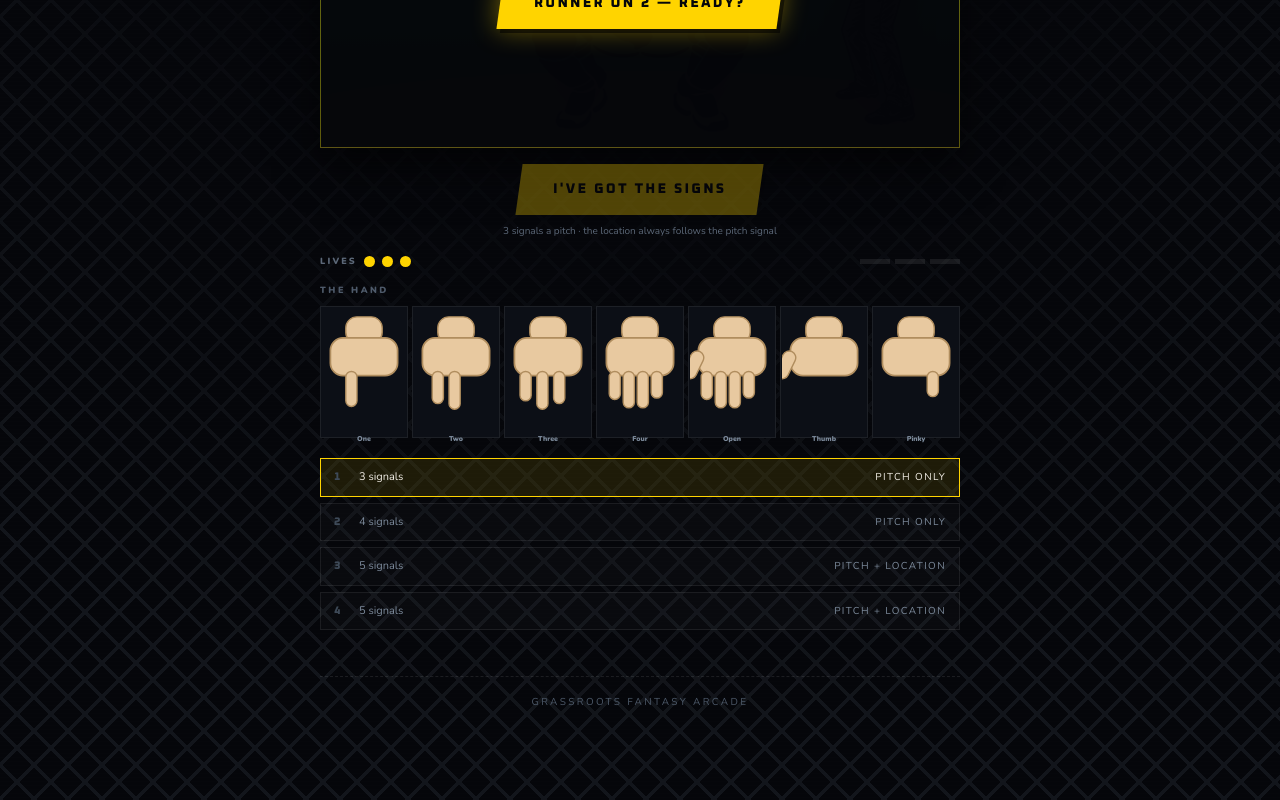
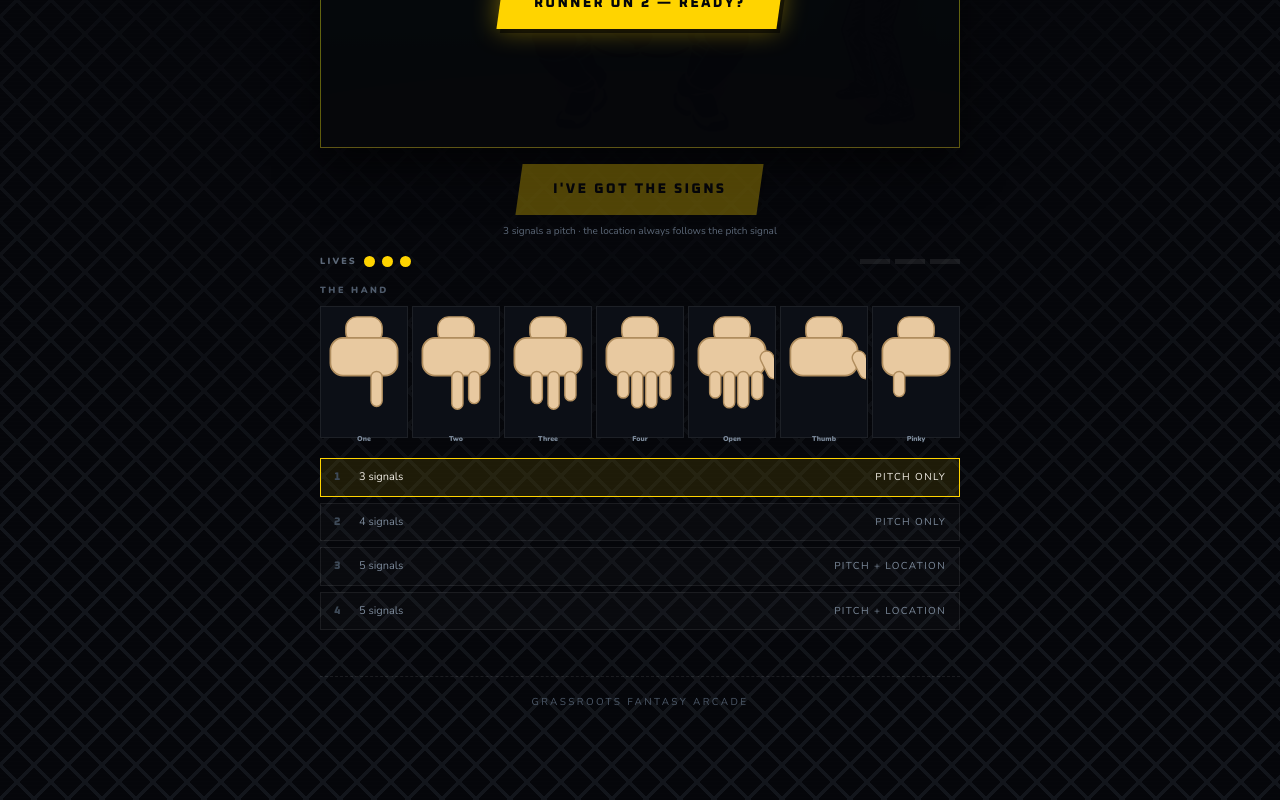
Before and after one commit to N8Nuks/grassrootsfantasy, a Next.js app: page /games/pickthepitch in a window 1280 px wide. Shown: the part 731-1531 px from the top of the page. Built offline with nearby package versions, Linux system fonts and the light colour scheme.

Commit message:
Mirror catcher signals to a right hand

```diff
--- a/app/games/pickthepitch/PickClient.tsx
+++ b/app/games/pickthepitch/PickClient.tsx
@@ -156,6 +156,7 @@ function Hand({ shape, size = 1 }: { shape: Shape | null; size?: number }) {
 
   return (
     <svg viewBox="0 0 120 160" style={{ width: '100%', height: '100%' }}>
+    <g transform="translate(120,0) scale(-1,1)">
       <rect x="34" y="0" width="52" height="38" rx="16" fill={SKIN} stroke={EDGE} strokeWidth="2" />
       <rect x="12" y="30" width="96" height="54" rx="18" fill={SKIN} stroke={EDGE} strokeWidth="2.5" />
       {fingers}
@@ -163,6 +164,7 @@ function Hand({ shape, size = 1 }: { shape: Shape | null; size?: number }) {
         <rect x="-4" y="48" width="19" height="42" rx="9.5" fill={SKIN} stroke={EDGE} strokeWidth="2"
           transform={`rotate(${size ? 26 : 26} 6 68)`} />
       )}
+    </g>
     </svg>
   )
 }
```
